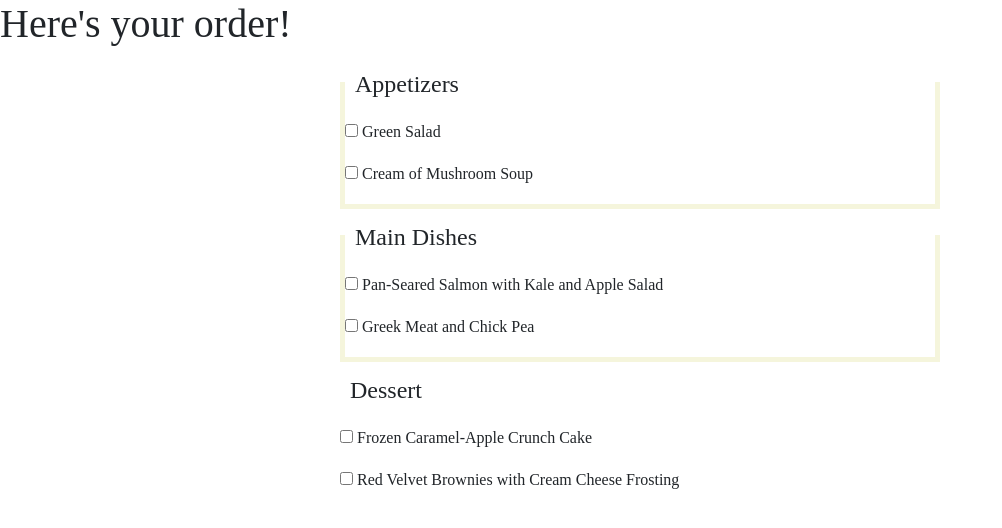
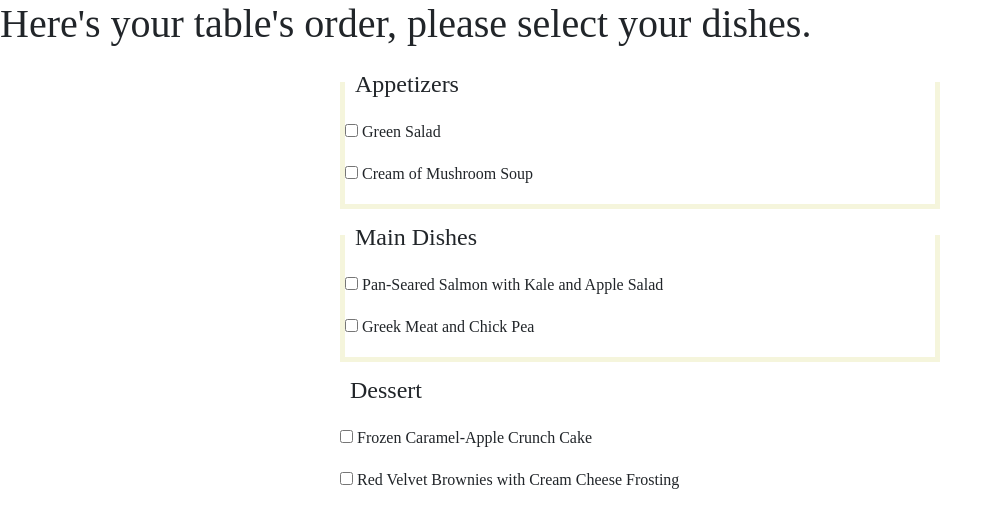
Before and after one commit to neamtsabry/Chic, a website: page order.html in a window 1280 px wide. Shown: the whole page, without its empty margins (0-1002 px from the left). Drawn offline with Linux system fonts and the light colour scheme.

Commit message:
Update order.html

```diff
--- a/order.html
+++ b/order.html
@@ -21,7 +21,7 @@
 
   </head>
   <body>
-    <h1>Here's your order!</h2>
+    <h1>Here's your table's order, please select your dishes.</h2>
     <form>
       <fieldset>
         <legend>Appetizers</legend>
```
